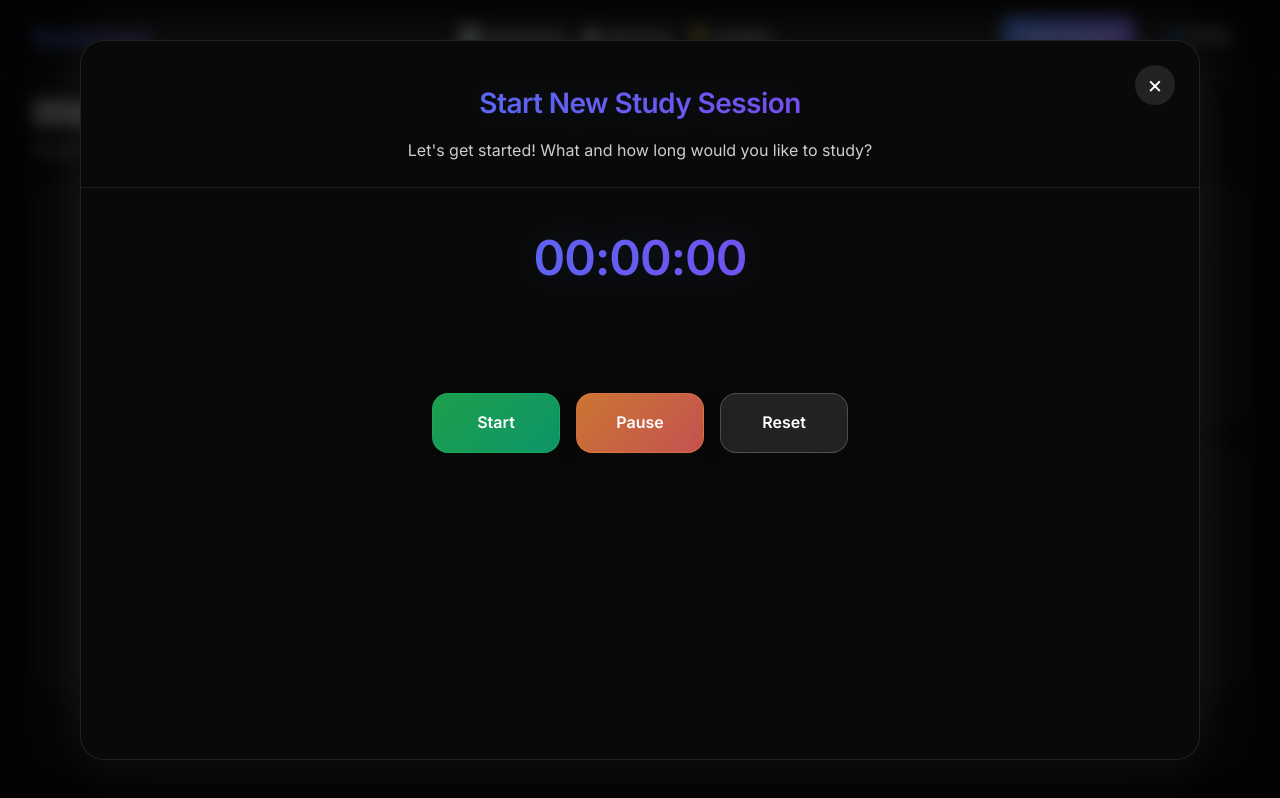
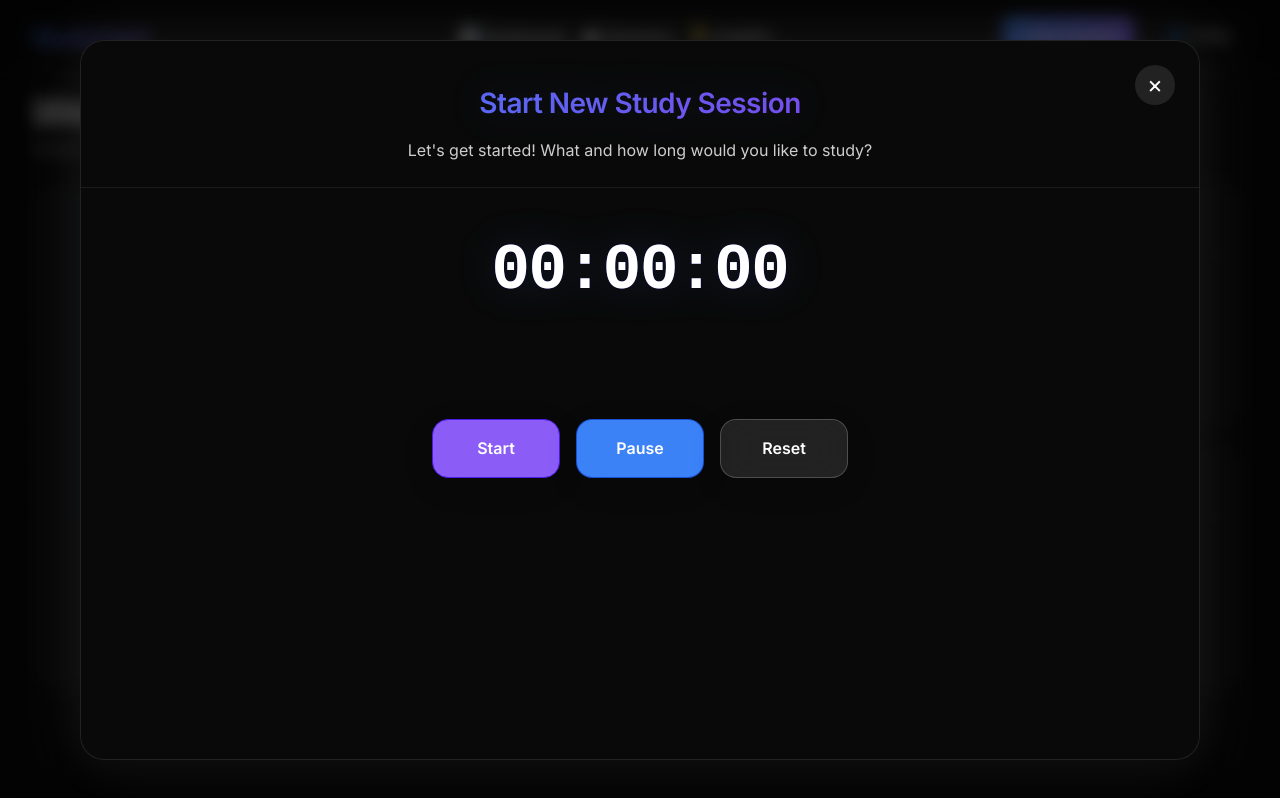
Before and after one commit to PiyushJ1/StudyIntel, a Next.js app in the folder frontend/: page /dashboard in a window 1280 px wide. Shown: the top 798 px of the page. Built offline with nearby package versions, Linux system fonts and the light colour scheme.

Commit message:
change colours to website theme

```diff
--- a/frontend/components/NewSessionPopup.module.css
+++ b/frontend/components/NewSessionPopup.module.css
@@ -87,13 +87,13 @@
 .stopwatch {
   text-align: center;
   padding: 2rem;
-  font-size: 3rem;
+  font-size: 4rem;
   font-weight: 700;
   background: linear-gradient(to right, #3b82f6, #9333ea);
   -webkit-background-clip: text;
   background-clip: text;
-  color: transparent;
-  font-family: 'Inter', 'SF Pro Display', -apple-system, BlinkMacSystemFont, 'Segoe UI', Roboto, sans-serif;
+  color: var(--foreground);
+  font-family: monospace;
   letter-spacing: -0.02em;
   filter: drop-shadow(0 0 20px rgba(59, 130, 246, 0.15));
   margin-bottom: 2rem;
@@ -127,27 +127,27 @@
 }
 
 .startButton {
-  background: linear-gradient(135deg, rgba(34, 197, 94, 0.8), rgba(16, 185, 129, 0.8));
-  color: white;
-  border: 1px solid rgba(34, 197, 94, 0.3);
+  /* background: linear-gradient(135deg, rgba(34, 197, 94, 0.8), rgba(16, 185, 129, 0.8)); */
+  background: #8b5cf6;
+  border: 0.2px solid rgb(75, 27, 232);
 }
 
 .startButton:hover {
-  background: linear-gradient(135deg, rgba(34, 197, 94, 0.9), rgba(16, 185, 129, 0.9));
+  background: #8b5cf6;
   transform: translateY(-2px);
-  box-shadow: 0 12px 40px rgba(34, 197, 94, 0.3);
+  box-shadow: 0 10px 40px rgb(37, 19, 202);
 }
 
 .pauseButton {
-  background: linear-gradient(135deg, rgba(251, 146, 60, 0.8), rgba(245, 101, 101, 0.8));
+  background: #3b82f6;
   color: white;
-  border: 1px solid rgba(251, 146, 60, 0.3);
+  border: 1px solid rgba(23, 76, 210, 0.934);
 }
 
 .pauseButton:hover {
-  background: linear-gradient(135deg, rgba(251, 146, 60, 0.9), rgba(245, 101, 101, 0.9));
+  background: #3b82f6;
   transform: translateY(-2px);
-  box-shadow: 0 12px 40px rgba(251, 146, 60, 0.3);
+  box-shadow: 0 16px 50px rgba(8, 79, 201, 0.3);
 }
 
 .resetButton {
```
